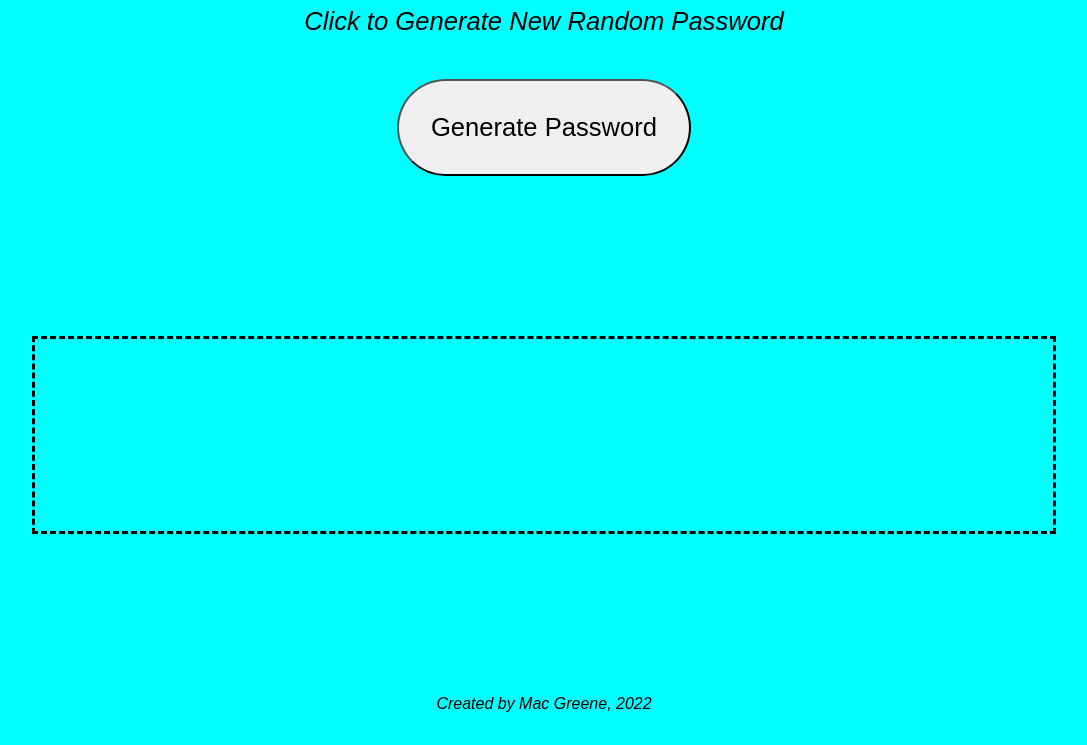
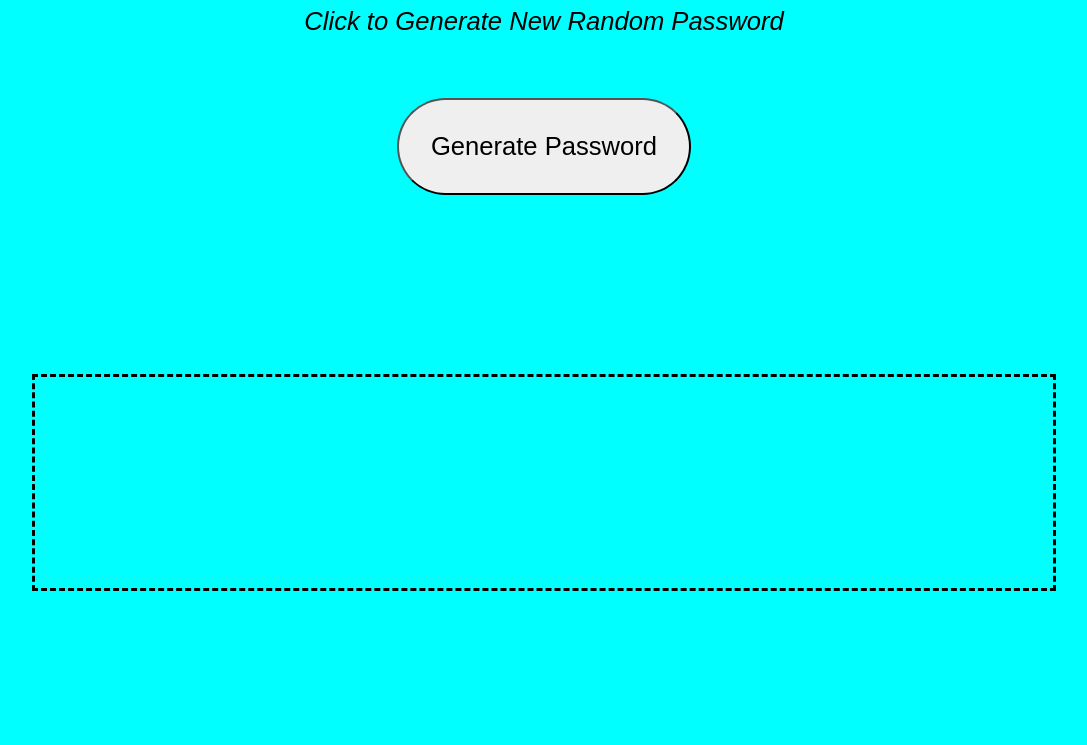
Before and after one commit to macgreene14/random-password-generator, a plain HTML site: page index.html in a window 1280 px wide. Shown: the part 81-826 px from the top of the page, without its empty margins (96-1183 px from the left). After the commit the page ends 800 px from the top, so only its background shows below. Drawn offline with Linux system fonts and the light colour scheme.

Commit message:
remove footer

```diff
--- a/assets/css/style.css
+++ b/assets/css/style.css
@@ -47,14 +47,6 @@ body p, body h2 {
 }
 
 
-
-body footer {
-    position: relative;
-    /* bottom: 0; */
-    padding: 2%;
-    width: 100%;
-}
-
 /* todo add media query to resize elements for mobile device */
 /* todo stylize user interface */
 
--- a/index.html
+++ b/index.html
@@ -26,10 +26,6 @@
 
 
 
-
-    <!-- footer -->
-    <footer><em>Created by Mac Greene, 2022</em></footer>
-
     <script src="./assets/js/script.js"></script>
 
 </body>
```
